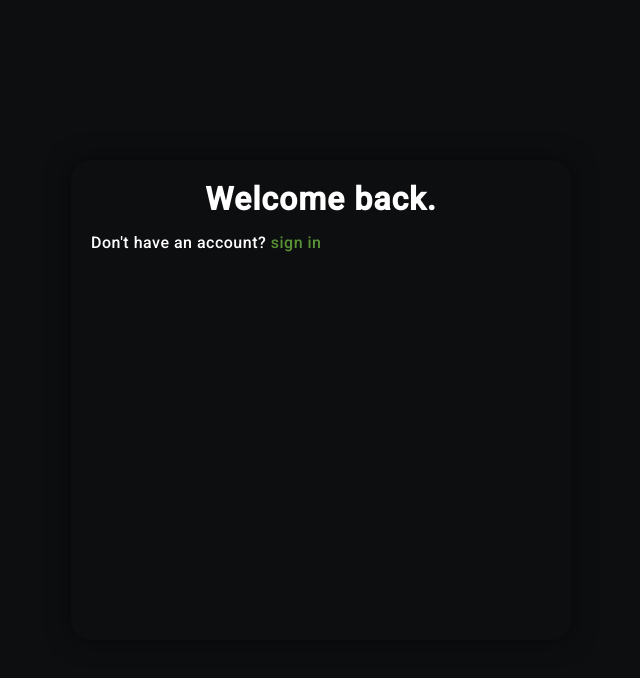
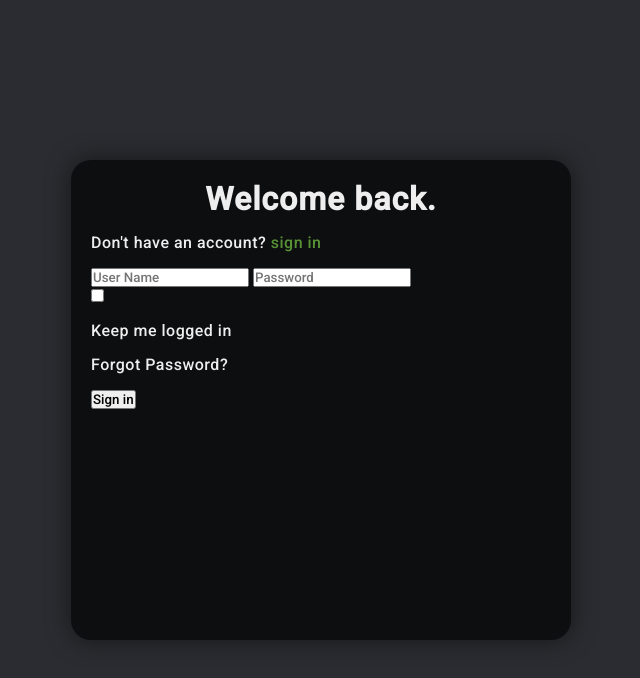
Before and after one commit to Reza-Golnari/Spotify-Login, a plain HTML site: page index.html in a window 1280 px wide. Shown: the whole page, without its empty margins (319-959 px from the left). Drawn offline with nearby package versions, Linux system fonts and the light colour scheme.

Commit message:
Crated form in html

```diff
--- a/index.html
+++ b/index.html
@@ -11,6 +11,20 @@
     <main>
       <h1>Welcome back.</h1>
       <p>Don't have an account? <span>sign in</span></p>
+      <!-- stats form -->
+      <form>
+        <input type="text" placeholder="User Name" class="input" />
+        <input type="text" placeholder="Password" class="input" />
+        <div class="box-check">
+          <span>
+            <input type="checkbox" />
+            <p>Keep me logged in</p>
+          </span>
+          <p>Forgot Password?</p>
+        </div>
+        <button type="button" class="btn">Sign in</button>
+      </form>
+      <!-- end form -->
     </main>
     <!-- scripts -->
     <script src="script.js"></script>
--- a/sass/main.scss
+++ b/sass/main.scss
@@ -16,7 +16,7 @@ body {
   display: flex;
   align-items: center;
   justify-content: center;
-  background-color: $color-bg;
+  background-color: $color-primary;
   font-size: 16px;
 }
 
@@ -29,12 +29,12 @@ main {
   padding: 20px;
 
   h1 {
-    color: #fff;
+    color: #eee;
     text-align: center;
     letter-spacing: 1px;
   }
   p {
-    color: #fff;
+    color: #eee;
     letter-spacing: 0.5px;
     margin: 15px 0;
     span {
```
Also changed, not shown: css/main.css, 1 other file.
